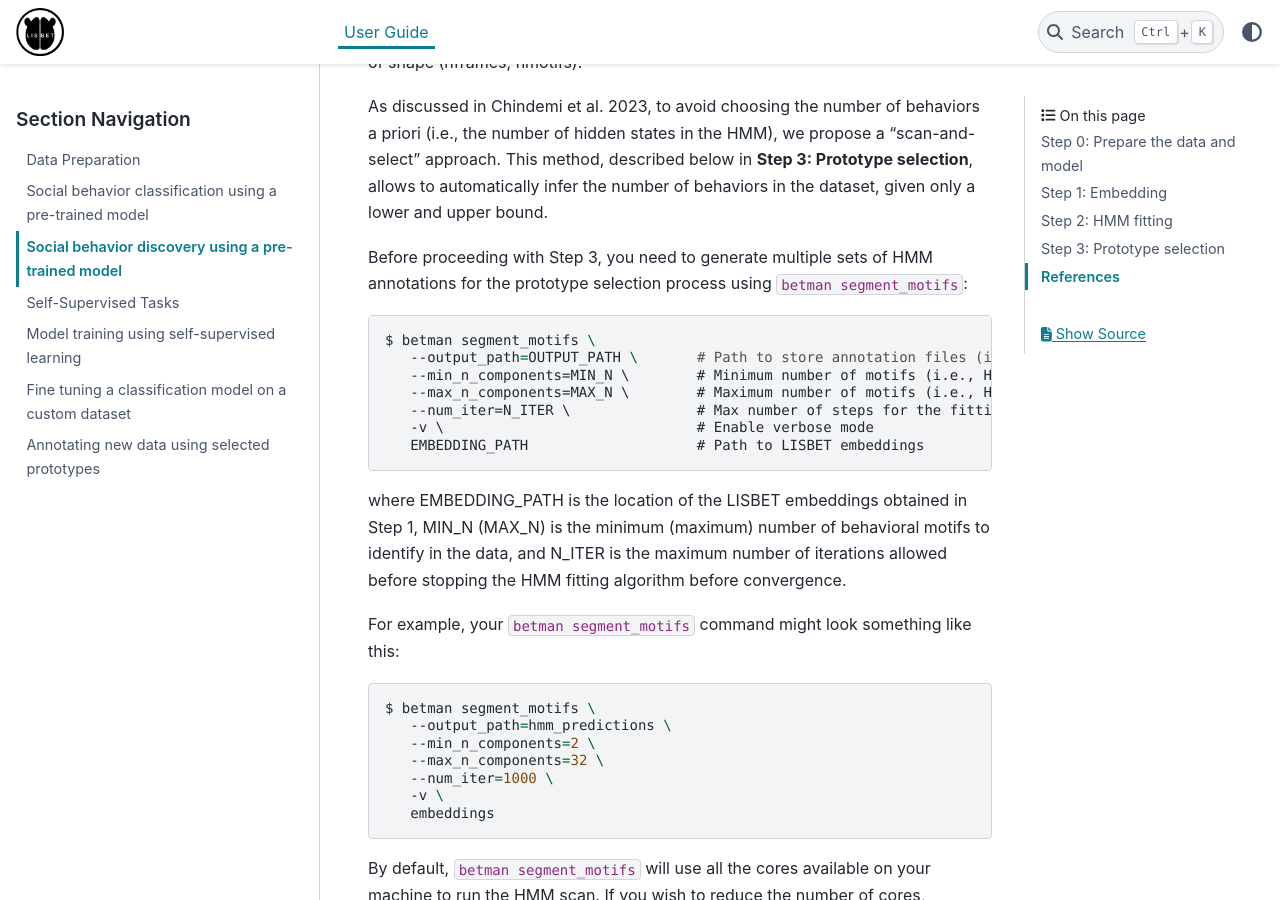
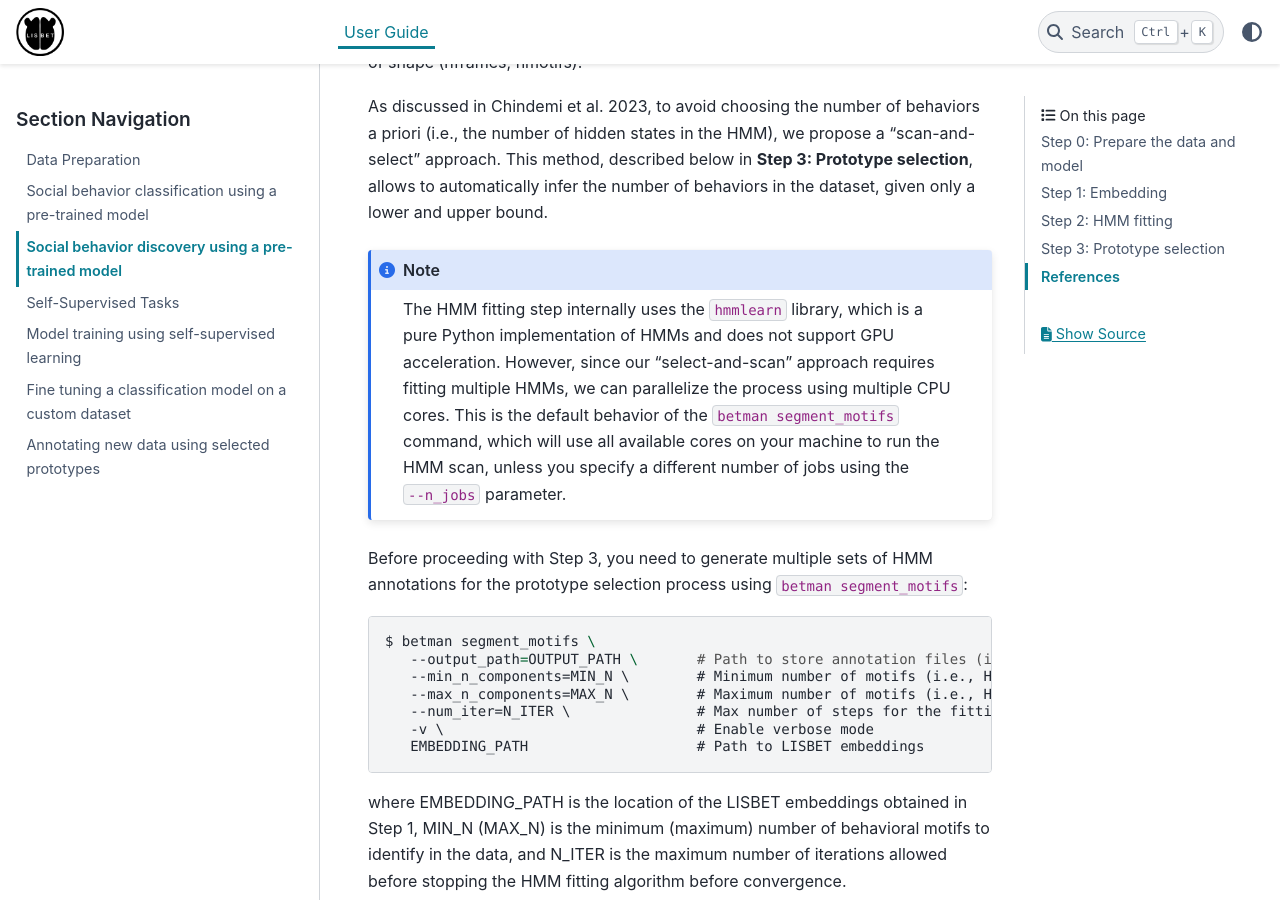
Before and after one commit to BelloneLab/lisbet, a Sphinx documentation site: the page built from docs/user_guide/behavior_discovery.rst, in a window 1280 px wide and 900 px high, scrolled down 1804 px. Built offline with Sphinx 7.4.7 and the PyData theme 0.15.4, drawn with Linux system fonts in a browser that asks for light colours; pages that are not in the unit, such as notebooks, are missing from menus.

```diff
--- a/docs/user_guide/behavior_discovery.rst
+++ b/docs/user_guide/behavior_discovery.rst
@@ -64,6 +64,11 @@ For each embedding sequence of shape (nframes, nfeatures), LISBET generates a CS
 
 As discussed in Chindemi et al. 2023, to avoid choosing the number of behaviors a priori (i.e., the number of hidden states in the HMM), we propose a "scan-and-select" approach.
 This method, described below in **Step 3: Prototype selection**, allows to automatically infer the number of behaviors in the dataset, given only a lower and upper bound.
+
+.. note::
+   The HMM fitting step internally uses the ``hmmlearn`` library, which is a pure Python implementation of HMMs and does not support GPU acceleration.
+   However, since our "select-and-scan" approach requires fitting multiple HMMs, we can parallelize the process using multiple CPU cores.
+   This is the default behavior of the ``betman segment_motifs`` command, which will use all available cores on your machine to run the HMM scan, unless you specify a different number of jobs using the ``--n_jobs`` parameter.
 
 Before proceeding with Step 3, you need to generate multiple sets of HMM annotations for the prototype selection process using ``betman segment_motifs``:
 
```
Also changed, not shown: other parts of docs/user_guide/behavior_discovery.rst (+1 -1 lines), docs/getting_started/installation.rst (+31 -9 lines), environment.yml (deleted, +0 -19 lines).
